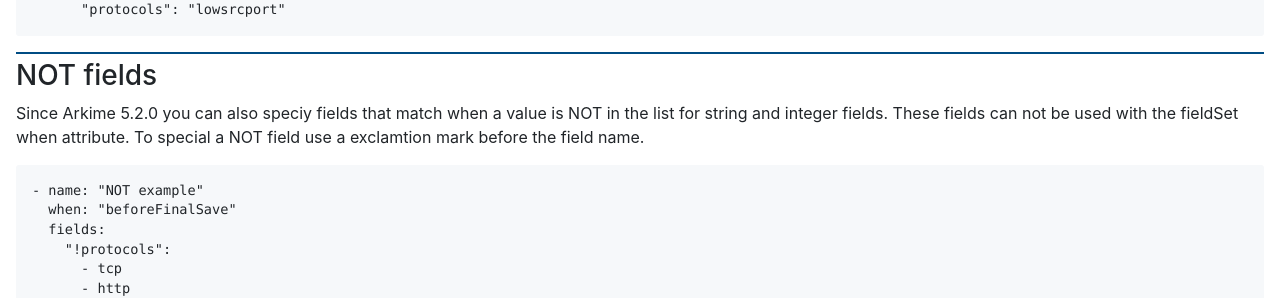
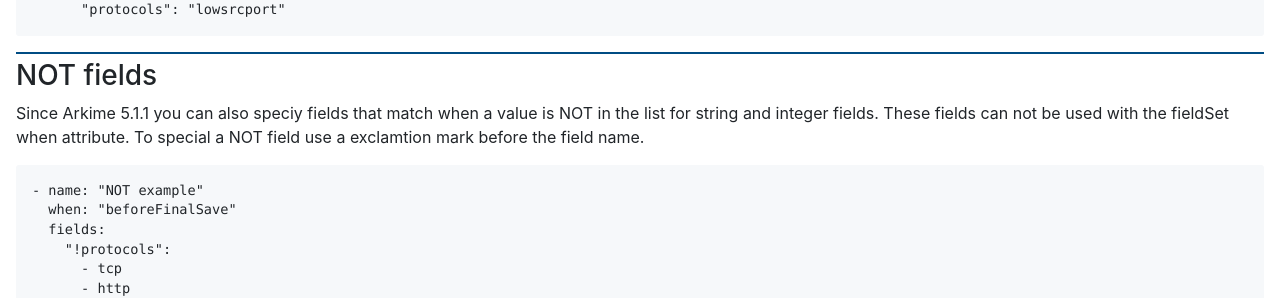
Before and after one commit to arkime/arkimeweb, a Jekyll site: the page built from _wiki/rulesformat.md, in a window 1280 px wide. Shown: the part 2712-3010 px from the top of the page. Built offline with Jekyll 4.4.1, drawn with Linux system fonts in a browser that asks for light colours.

Commit message:
update version for NOT fields

````diff
--- a/_wiki/rulesformat.md
+++ b/_wiki/rulesformat.md
@@ -155,7 +155,7 @@
 ### NOT fields
 {: .subsection }
 
-Since Arkime 5.2.0 you can also speciy fields that match when a value is NOT in the list for string and integer fields.
+Since Arkime 5.1.1 you can also speciy fields that match when a value is NOT in the list for string and integer fields.
 These fields can not be used with the fieldSet when attribute.
 To special a NOT field use a exclamtion mark before the field name.
 ```
````
